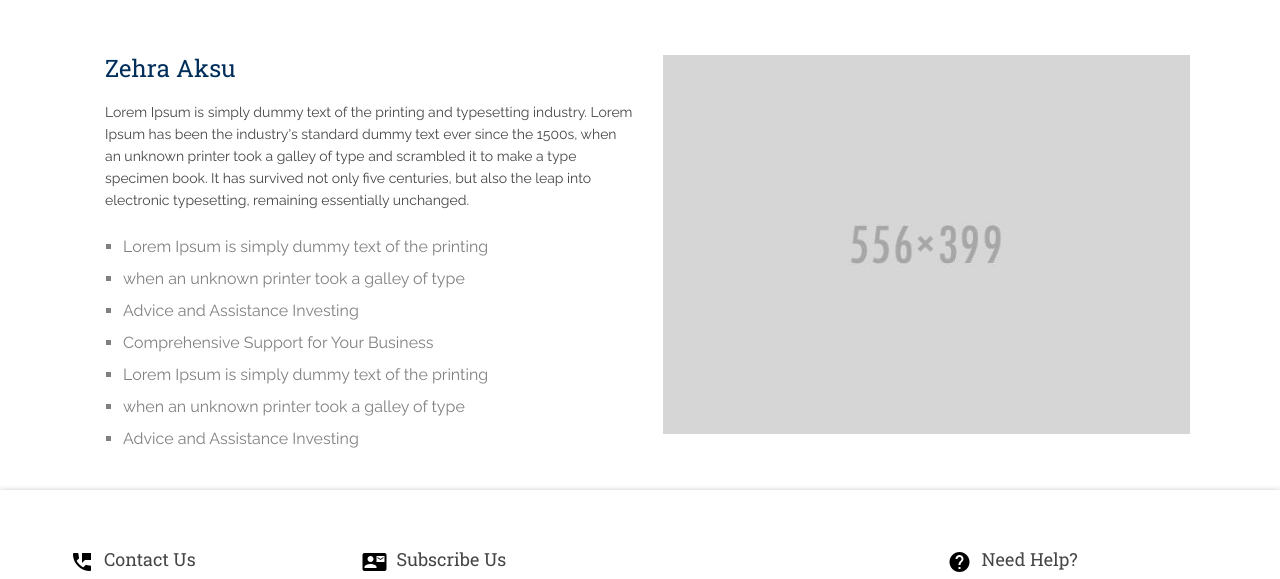
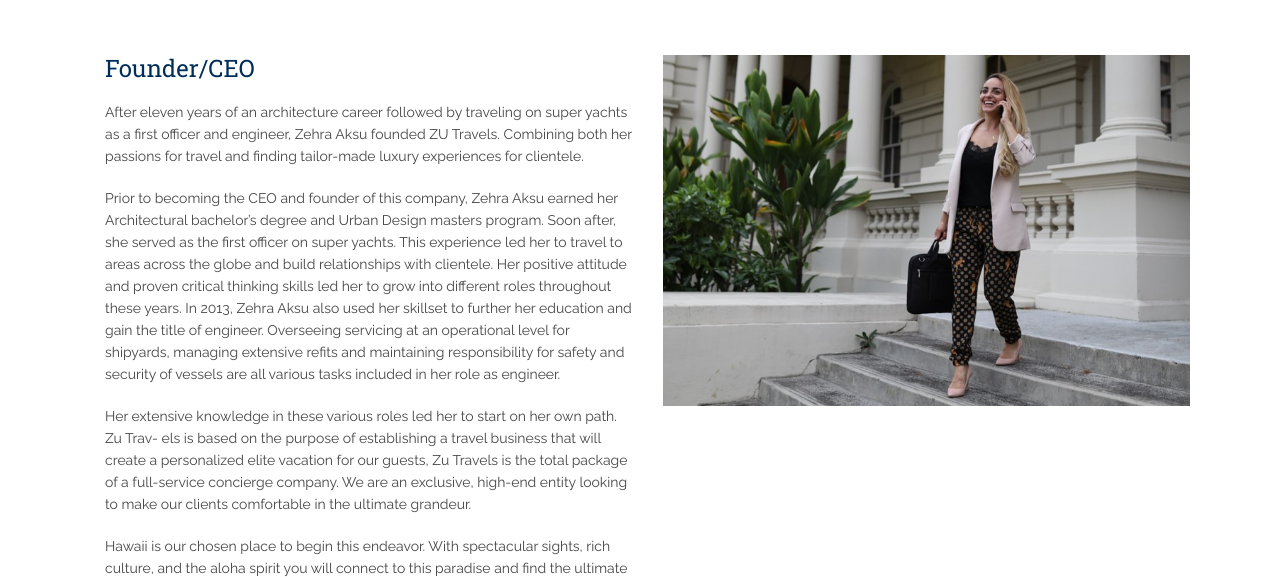
Before and after one commit to santarini/ZuTravels, a plain HTML site: page about.html in a window 1280 px wide. Shown: the part 379-958 px from the top of the page. Drawn offline with Linux system fonts and the light colour scheme.

Commit message:
Second round of edits

```diff
--- a/about.html
+++ b/about.html
@@ -165,22 +165,15 @@
                     <div class="col-sm-12 clearfix">
                         <div class="y-corporate_block clearfix">
                           <div class="col-lg-6 col-md-6 col-sm-6 col-xs-12 pull-right">
-                              <img src="assets/images/aboutus_main_img.jpg" class="img-responsive" alt="">
+                              <img src="assets/images/zehraProfile3_2.jpg" class="img-responsive" alt="">
                           </div>
                           <div class="col-lg-6 col-md-6 col-sm-6 col-xs-12">
-                            <h4>Zehra Aksu</h4>
-                            <p>
-                              Lorem Ipsum is simply dummy text of the printing and typesetting industry. Lorem Ipsum has been the industry's standard dummy text ever since the 1500s, when an unknown printer took a galley of type and scrambled it to make a type specimen book. It has survived not only five centuries, but also the leap into electronic typesetting, remaining essentially unchanged.
-                            </p>
-                            <ul>
-                              <li>Lorem Ipsum is simply dummy text of the printing</li>
-                              <li>when an unknown printer took a galley of type</li>
-                              <li>Advice and Assistance Investing</li>
-                              <li>Comprehensive Support for Your Business</li>
-                              <li>Lorem Ipsum is simply dummy text of the printing</li>
-                              <li>when an unknown printer took a galley of type</li>
-                              <li>Advice and Assistance Investing</li>
-                            </ul>
+                            <h4>Founder/CEO</h4>
+                            <p> After eleven years of an architecture career followed by traveling on super yachts as a first officer and engineer, Zehra Aksu founded ZU Travels. Combining both her passions for travel and finding tailor-made luxury experiences for clientele.</p>
+                            <p>Prior to becoming the CEO and founder of this company, Zehra Aksu earned her Architectural bachelor’s degree and Urban Design masters program. Soon after, she served as the first officer on super yachts. This experience led her to travel to areas across the globe and build relationships with clientele. Her positive attitude and proven critical thinking skills led her to grow into different roles throughout these years. In 2013, Zehra Aksu also used her skillset to further her education and gain the title of engineer. Overseeing servicing at an operational level for shipyards, managing extensive refits and maintaining responsibility for safety and security of vessels are all various tasks included in her role as engineer.</p>
+                            <p>Her extensive knowledge in these various roles led her to start on her own path. Zu Trav- els is based on the purpose of establishing a travel business that will create a personalized elite vacation for our guests, Zu Travels is the total package of a full-service concierge company. We are an exclusive, high-end entity looking to make our clients comfortable in the ultimate grandeur.</p>
+                            <p>Hawaii is our chosen place to begin this endeavor. With spectacular sights, rich culture, and the aloha spirit you will connect to this paradise and find the ultimate getaway with our incomparable services.</p>
+                            <p><a href="destination_listing.html">—— Click here for more on our destinations ———</a></p>
                           </div>
                         </div>
                         <!--
```
Also changed, not shown: index.html (+4 -4 lines), assets/images/FloridaHome1_1.jpg (added), assets/images/NYHome1_1.jpg (added), assets/images/calHome1_1.jpg (added), assets/images/hawaiiHome1_1.jpg (added), assets/images/zehraProfile3_2.jpg (added), 1 other file.
